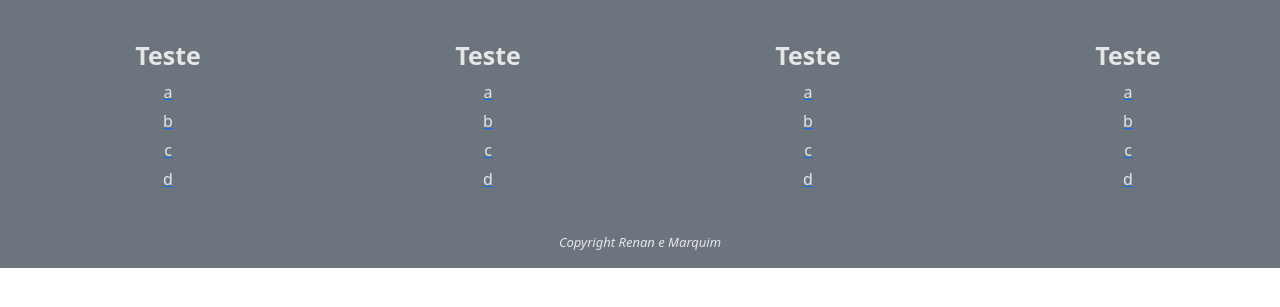
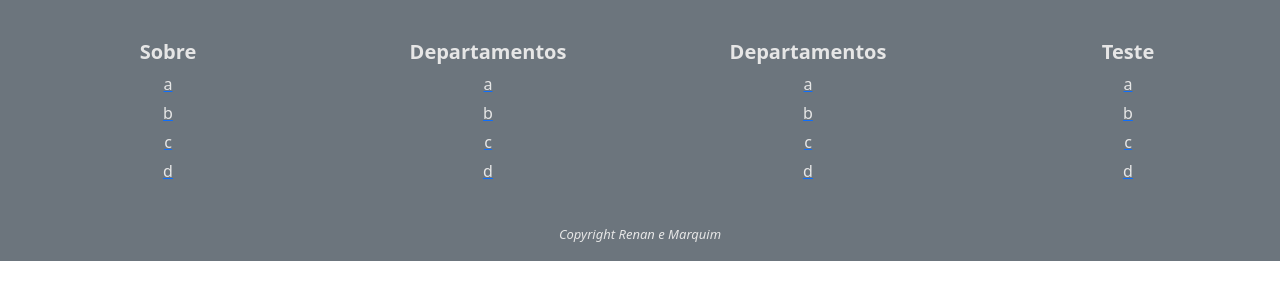
Before and after one commit to MarcosAur/loja-web, a PHP site: page /partes/rodape.php in a window 1280 px wide. Shown: the top 307 px of the page. Run offline with PHP 8.4, Linux system fonts and the light colour scheme.

Commit message:
Modificações não realizadas

```diff
--- a/css/style.css
+++ b/css/style.css
@@ -44,7 +44,7 @@
 
 .title-list {
     display: block;
-    font-size: 25px;
+    font-size: 20px;
     font-weight: bold;
     color: #e6e6e6;
     text-align: center;
--- a/partes/rodape.php
+++ b/partes/rodape.php
@@ -13,10 +13,10 @@
 </body>
 <footer>
     <div class="container-fluid bg-secondary">
-        <div class="row">
+        <div class="row img-footer">
             <div class="col-3 footer-center-item">
                 <ul class="list-footer">
-                    <li class="title-list">Teste</li>
+                    <li class="title-list">Sobre</li>
                     <a href=""><li class="item-footer">a</li></a>
                     <a href=""><li class="item-footer">b</li></a>
                     <a href=""><li class="item-footer">c</li></a>
@@ -25,7 +25,7 @@
             </div>
             <div class="col-3 footer-center-item">
                 <ul class="list-footer">
-                    <li class="title-list">Teste</li>
+                    <li class="title-list">Departamentos</li>
                     <a href=""><li class="item-footer">a</li></a>
                     <a href=""><li class="item-footer">b</li></a>
                     <a href=""><li class="item-footer">c</li></a>
@@ -34,7 +34,7 @@
             </div>
             <div class="col-3 footer-center-item">
                 <ul class="list-footer">
-                    <li class="title-list">Teste</li>
+                    <li class="title-list">Departamentos</li>
                     <a href=""><li class="item-footer">a</li></a>
                     <a href=""><li class="item-footer">b</li></a>
                     <a href=""><li class="item-footer">c</li></a>
```
Also changed, not shown: img/logo-teste.png (added).
